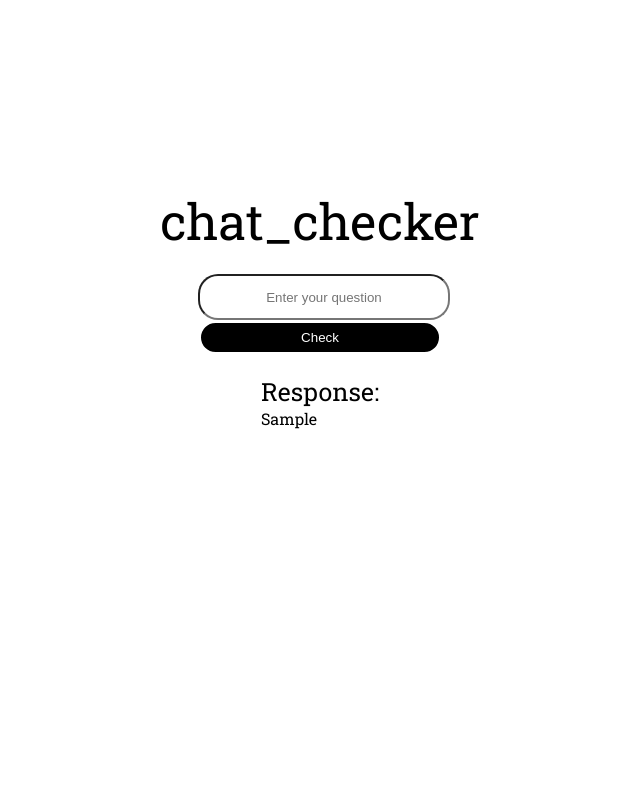
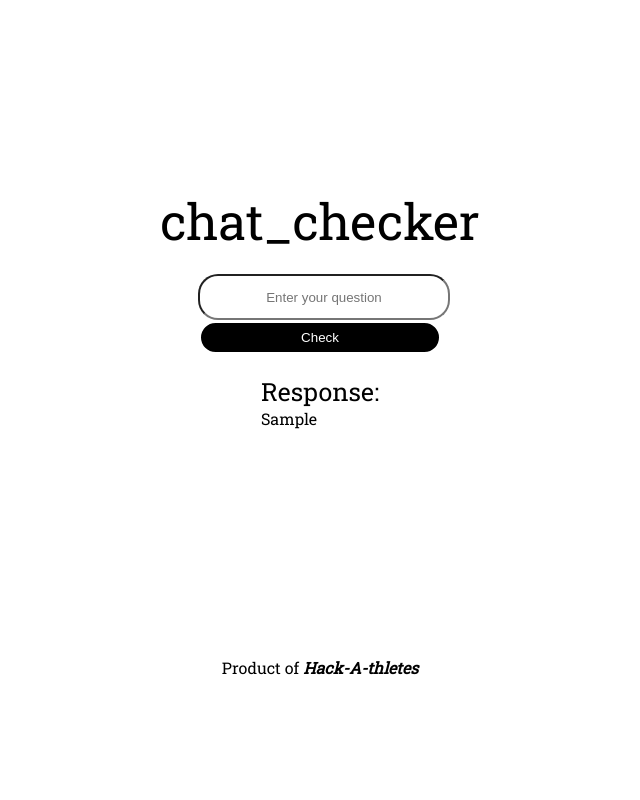
Before and after one commit to jmmeenan/BizHacks2023, a Flask app: template templates/index.html in a window 1280 px wide. Shown: the whole page, without its empty margins (320-960 px from the left). Run offline with Flask 3, Linux system fonts and the light colour scheme; the template is opened without the code that fills it: most values are stand-ins (such as "Sample title", 1, 10 or a date in 2020).

Commit message:
Added team tag

```diff
--- a/static/stylesheets/style.css
+++ b/static/stylesheets/style.css
@@ -3,6 +3,8 @@
 body {
   font-family: 'Roboto Slab', serif;
   display: flex;
+  flex-direction: column;
+  align-items: center;
   padding-top: 10rem;
 }
 
@@ -33,7 +35,6 @@ body {
   color: white;
   width: 100%;
   height: 35px;
-
 }
 
 .response-section {
@@ -43,3 +44,7 @@ body {
 .response-title {
   font-size: 25px;
 }
+
+.team-title {
+  padding-top: 12rem;
+}
--- a/templates/index.html
+++ b/templates/index.html
@@ -20,5 +20,9 @@
       </div>
     </div>
 
+    <div class="team-title">
+      <p>Product of <strong><em>Hack-A-thletes</em</strong></p>
+    </div>
+
   </body>
 </html>
```
